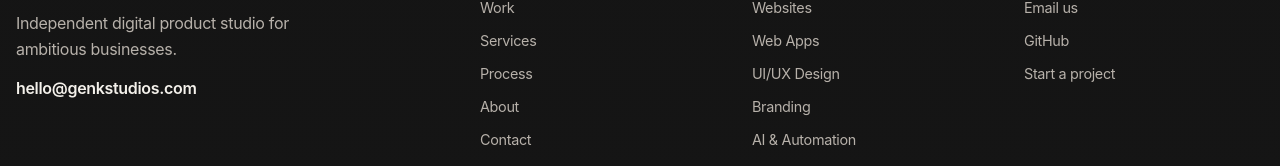
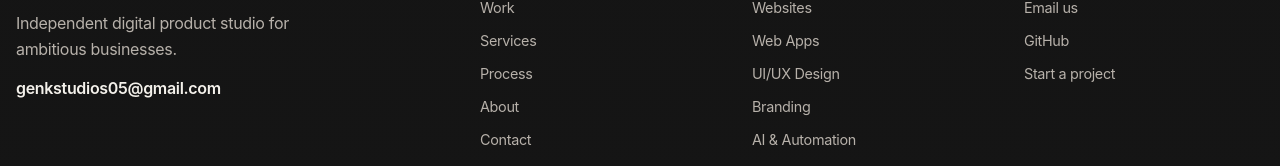
Before and after one commit to iveensmith/genk-studios, a React (Vite) app: page / in a window 1280 px wide. Shown: the part 7554-7720 px from the top of the page. Built offline with nearby package versions, Linux system fonts and the light colour scheme.

Commit message:
Update contact email address

```diff
--- a/src/App.jsx
+++ b/src/App.jsx
@@ -241,7 +241,7 @@
       `Name: ${name}\nEmail: ${email}\nProject type: ${selectedBuild}\nGoal: ${selectedGoal}\n\nProject details:\n${message}`
     )
 
-    window.location.href = `mailto:hello@genkstudios.com?subject=${subject}&body=${body}`
+    window.location.href = `mailto:genkstudios05@gmail.com?subject=${subject}&body=${body}`
     setFormSubmitted(true)
   }
 
@@ -540,7 +540,7 @@
                 <p>
                   {selectedBuild} for {selectedGoal.toLowerCase()}.
                 </p>
-                <a href="mailto:hello@genkstudios.com?subject=Project%20Inquiry" className="btn btn-primary">
+                <a href="mailto:genkstudios05@gmail.com?subject=Project%20Inquiry" className="btn btn-primary">
                   Let&apos;s build it
                 </a>
               </div>
@@ -584,7 +584,7 @@
                 <span>enk studios</span>
               </a>
               <p>Independent digital product studio for ambitious businesses.</p>
-              <a className="footer-email" href="mailto:hello@genkstudios.com">hello@genkstudios.com</a>
+              <a className="footer-email" href="mailto:genkstudios05@gmail.com">genkstudios05@gmail.com</a>
             </div>
 
             <div className="footer-column">
@@ -607,7 +607,7 @@
 
             <div className="footer-column">
               <h2>Connect</h2>
-              <a href="mailto:hello@genkstudios.com">Email us</a>
+              <a href="mailto:genkstudios05@gmail.com">Email us</a>
               <a href="https://github.com/iveensmith" target="_blank" rel="noreferrer">GitHub</a>
               <a href="#contact">Start a project</a>
             </div>
--- a/src/LegalPage.jsx
+++ b/src/LegalPage.jsx
@@ -33,7 +33,7 @@
   },
   {
     title: '8. Changes and governing law',
-    content: 'We may update these terms as our website or services evolve. Changes take effect when posted with a revised effective date. These terms are governed by the laws applicable in the jurisdiction where Genk Studios is established, without regard to conflict-of-law rules. For questions, email hello@genkstudios.com.',
+    content: 'We may update these terms as our website or services evolve. Changes take effect when posted with a revised effective date. These terms are governed by the laws applicable in the jurisdiction where Genk Studios is established, without regard to conflict-of-law rules. For questions, email genkstudios05@gmail.com.',
   },
 ]
 
@@ -64,11 +64,11 @@
   },
   {
     title: '7. Your rights',
-    content: 'Depending on your location, you may have the right to request access to, correction of, deletion of, restriction of or portability of your personal information, and to object to certain processing. You may also withdraw consent where processing is based on consent. To make a request, email hello@genkstudios.com. We may need to verify your identity before responding.',
+    content: 'Depending on your location, you may have the right to request access to, correction of, deletion of, restriction of or portability of your personal information, and to object to certain processing. You may also withdraw consent where processing is based on consent. To make a request, email genkstudios05@gmail.com. We may need to verify your identity before responding.',
   },
   {
     title: '8. Children and policy updates',
-    content: 'Our website and services are not directed to children, and we do not knowingly collect personal information from children. We may update this policy to reflect changes to our practices or legal obligations. The latest version will always be posted here with an updated effective date. For privacy questions or requests, contact hello@genkstudios.com.',
+    content: 'Our website and services are not directed to children, and we do not knowingly collect personal information from children. We may update this policy to reflect changes to our practices or legal obligations. The latest version will always be posted here with an updated effective date. For privacy questions or requests, contact genkstudios05@gmail.com.',
   },
 ]
 
```
